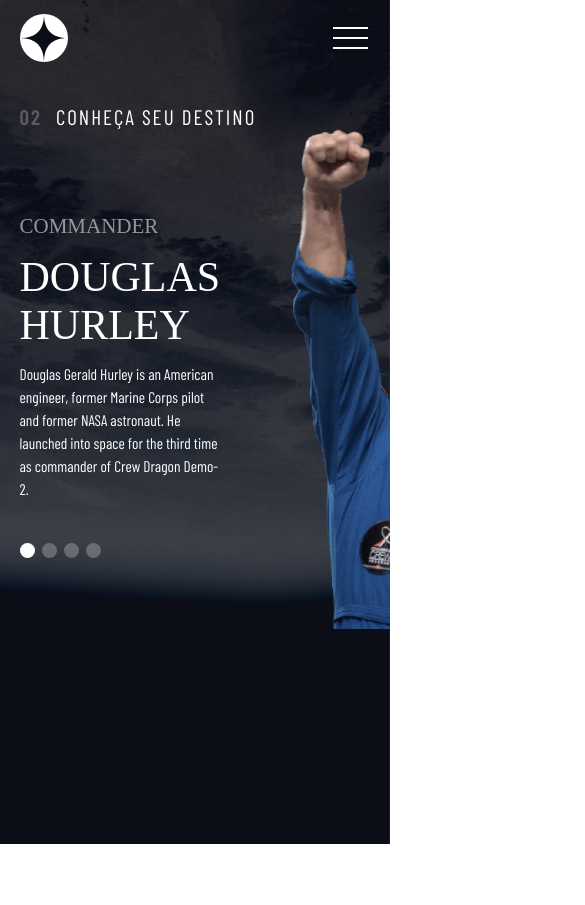
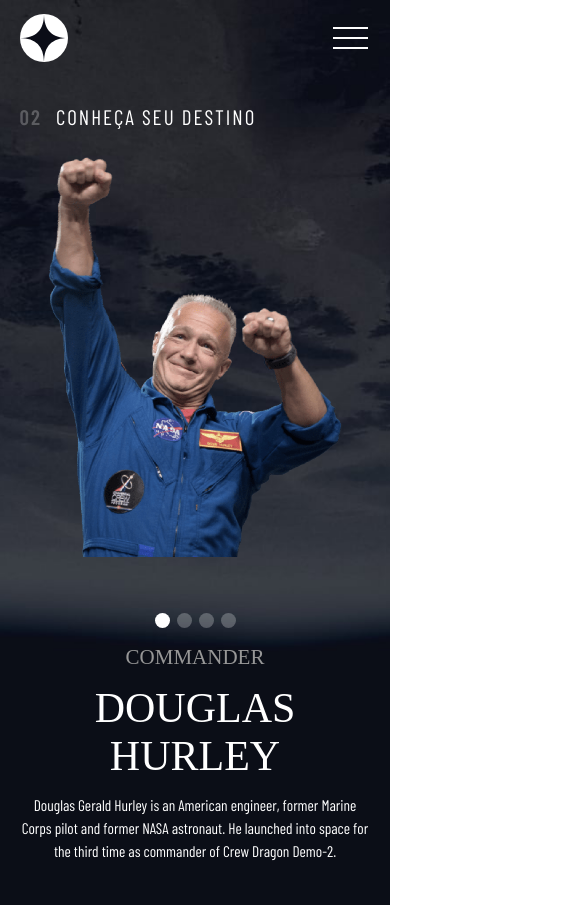
Before and after one commit to Luis-Felipe-N/space-tourism, a Next.js app: page /crew in a window 390 px wide. Shown: the top 905 px of the page, 585 px wide, since content can reach past the window. Before the commit the page ends 844 px from the top, so only its background shows below. Built offline with nearby package versions, Linux system fonts and the light colour scheme; a web font is replaced by a local one.

Commit message:
finished crew

```diff
--- a/src/components/Header/styles.module.scss
+++ b/src/components/Header/styles.module.scss
@@ -5,8 +5,6 @@
     align-items: center;
     margin-left: 1rem;
     padding-top: 2rem;
-    z-index: 4;
-
     // position: sticky;
 
     &__line {
@@ -25,12 +23,13 @@
     }
 
     &__menu {
+        z-index: 2;
         position: relative;
         max-width: 51.875rem;
         width: 100%;
         padding: 0 7%;
 
-        backdrop-filter: blur(1rem);
+        backdrop-filter: blur(20px);
         background-color: rgba(255, 255, 255, 4%);
 
         ul {
@@ -107,10 +106,11 @@
     .header {
         padding: 1rem 5%;
         margin: 0;
+        z-index: 2;
 
         &__menu {
             height: 100vh;
-            position: absolute;
+            position: fixed;
             padding: 7rem 0;
             width: 70vw;
             top: 0;
@@ -153,6 +153,9 @@
         }
 
         .btnMenu {
+            position: sticky;
+            top: 1rem;
+            // right: 5%;
             display: flex;
             align-items: center;
             justify-content: center;
--- a/src/pages/crew.tsx
+++ b/src/pages/crew.tsx
@@ -19,19 +19,24 @@
     const [ crewCurrent, setCrewCurrent ] = useState<ICrew>()
     const labelsRef = useRef<HTMLUListElement>(null)
 
-    function handleMoveSlider( target: HTMLElement, index: number ) {
-        labelsRef.current.querySelectorAll('li').forEach( li => li.classList.remove('active'))
-        target.classList.add('active')
+    function handleMoveSlider( target: any, index: number ) {
+        labelsRef.current.querySelectorAll('button').forEach( btnSlider => {
+            btnSlider.classList.remove('activeSlider')
+            btnSlider.removeAttribute('aria-current')
+        })
+        target.classList.add('activeSlider')
+        target.setAttribute('aria-current', "true")
         setSliderCurrentIndex(index)
     }
 
     useEffect(() => {
+        console.log(labelsRef.current)
         if ( labelsRef.current ) {
             labelsRef.current.querySelectorAll('li').forEach( (li, index) => {
                 li.addEventListener('click', ({target}) => {handleMoveSlider(target, index)})
             })
         }
-    }, [labelsRef])
+    }, [labelsRef, crewCurrent])
 
     useEffect(() => {
         console.log('espero q esteja em loop')
@@ -50,34 +55,45 @@
                     </h1>
                 </header>
 
-                {
-                    crewCurrent && (
                 <section className={styles.crew__content}>
                     <div className={styles.slider}>
                         <div className={styles.slider__container}>
+                            {
+                                crewCurrent && (
                                     <div className={styles.slider__container_info}>
                                         <h2>{crewCurrent.role}</h2>
                                         <h1>{crewCurrent.name}</h1>
 
                                         <p>{crewCurrent.bio}</p>
                                     </div>
+                                )
+                            }
 
-                            <ul className={styles.slider__container_labels} ref={labelsRef}>
-                                <li className="active"></li>
-                                <li></li>
-                                <li></li>
-                                <li></li>
+
+                            <ul aria-label="Navegação do slider" className={styles.slider__container_labels} ref={labelsRef}>
+                                <li>
+                                    <button  className="activeSlider" aria-current="true"></button>
+                                </li>
+                                <li>
+                                    <button></button>
+                                </li>
+                                <li>
+                                    <button></button>
+                                </li>
+                                <li>
+                                    <button></button>
+                                </li>
                             </ul>
                         </div>
 
+                        { crewCurrent && (
                             <img
                                 src={crewCurrent.images.png}
                                 alt={`Imagem de uma pessoa: ${crewCurrent.name}`}
                             />
+                        )}
                     </div>
                 </section>
-                    )
-                }
             </main>
         </div>
     )
--- a/src/styles/globals.scss
+++ b/src/styles/globals.scss
@@ -35,6 +35,7 @@
 body {
   color: var(--color-white);
   font-family: 'Barlow Condensed', sans-serif;
+  overflow-x: hidden;
 }
 
 a {
@@ -45,6 +46,6 @@
   cursor: pointer;
 }
 
-li.active {
+ul li button.activeSlider {
   background-color: var(--color-white) !important;
 }
--- a/src/styles/pages/crew.module.scss
+++ b/src/styles/pages/crew.module.scss
@@ -31,6 +31,7 @@
 
             &__container {
                 &_info {
+                    animation: 2s toLeft;
                     display: flex;
                     flex-direction: column;
                     gap: 1rem;
@@ -57,8 +58,9 @@
                     gap: .5rem;
 
                     --label-width: 15px;
-                    li {
+                    button {
                         cursor: pointer;
+                        border: 0;
                         border-radius: var(--label-width);
                         width: var(--label-width);
                         height: var(--label-width);
@@ -79,5 +81,37 @@
 }
 
 @media (max-width: 850px) {
+    .crew {
+        &__content {
+            .slider {
+                padding: 2rem 0;
+                flex-direction: column-reverse;
 
+                gap: 1rem;
+
+                img {
+                    max-height: 400px;
+                    height: 100%;
+                }
+
+                > div {
+                    display: flex;
+                    align-items: center;
+                    justify-content: center;
+                    flex-direction: column-reverse;
+                    text-align: center;
+                }
+            }
+        }
+    }
 }
+
+@keyframes toLeft {
+    from {
+        opacity: 0;
+        transform: translateX(-30px);
+    } to {
+        opacity: 1;
+        transform: translateX(0px);
+    }
+}
--- a/src/styles/pages/destination.module.scss
+++ b/src/styles/pages/destination.module.scss
@@ -15,8 +15,8 @@
 
     &__container{
         display: flex;
-        justify-content: space-between;
         align-items: center;
+        justify-content: center;
         gap: 2rem;
 
         margin: 3rem auto 0;
@@ -99,6 +99,10 @@
         &__content {
             align-items: center;
             text-align: center;
+
+            h1 {
+                font-size: 6rem;
+            }
         }
     }
 }
```
Also changed, not shown: src/pages/destination/[slug].tsx (+8 -15 lines). Lines whose indentation alone changed are shown as unchanged.
